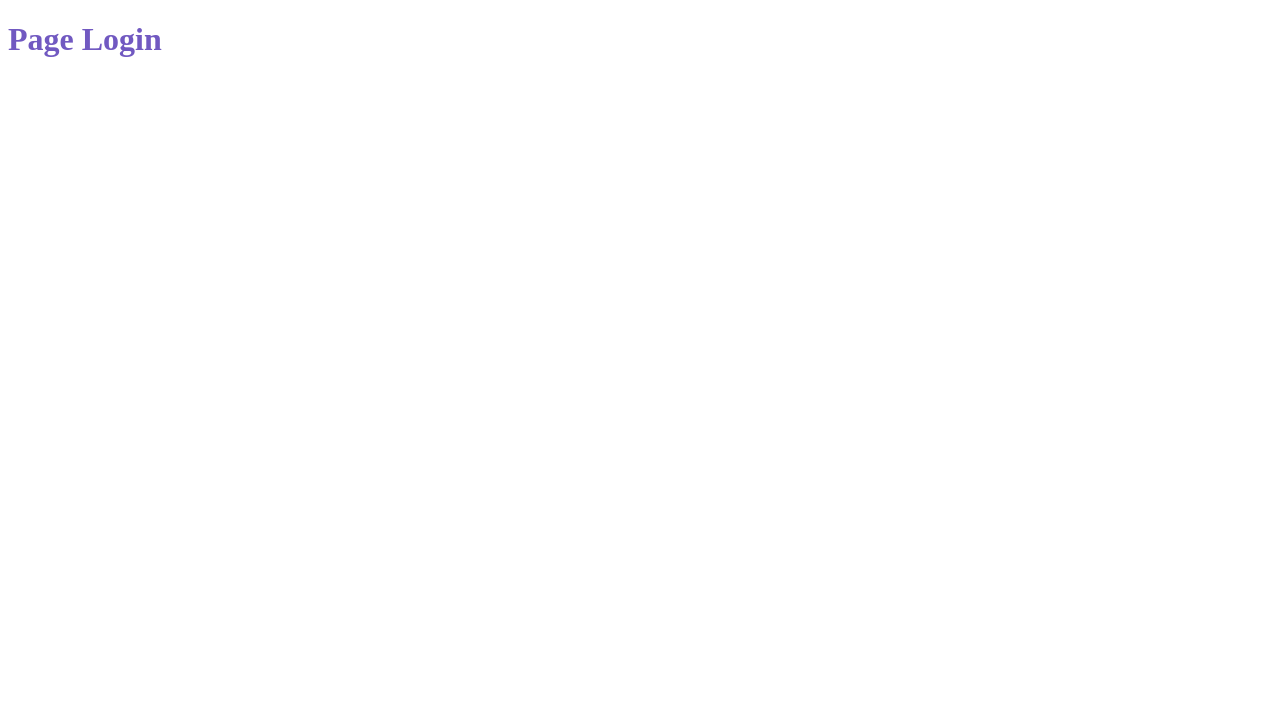
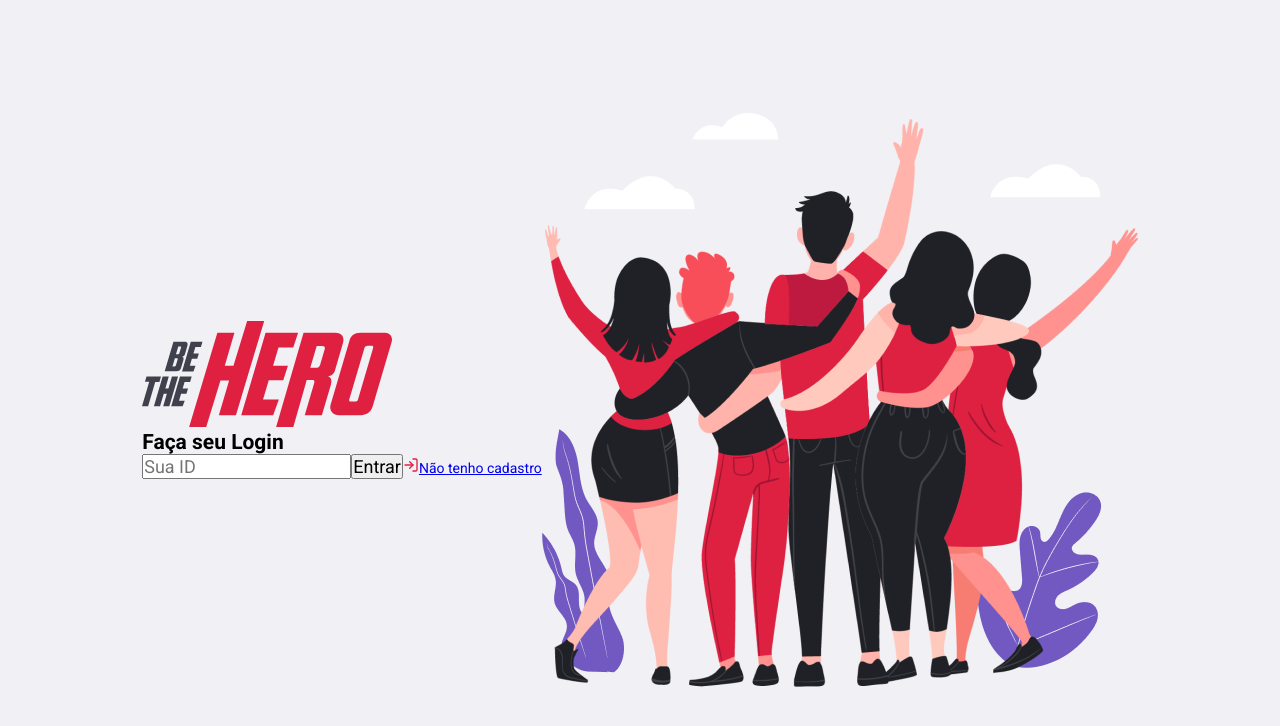
Before and after one commit to ItsJuniorDias/Be-The-Hero, a React (Create React App) app in the folder frontend/: page / in a window 1280 px wide. Shown: the top 726 px of the page. Built offline with nearby package versions, Linux system fonts and the light colour scheme.

Commit message:
Styleshed Login

```diff
--- a/frontend/package.json
+++ b/frontend/package.json
@@ -8,6 +8,7 @@
     "@testing-library/user-event": "^7.1.2",
     "react": "^16.13.1",
     "react-dom": "^16.13.1",
+    "react-icons": "^3.9.0",
     "react-scripts": "3.4.1"
   },
   "scripts": {
--- a/frontend/src/App.js
+++ b/frontend/src/App.js
@@ -1,4 +1,6 @@
 import React from 'react';
+
+import './global.css';
 
 import Login from './pages/Login';
 
--- /dev/null
+++ b/frontend/src/global.css
@@ -0,0 +1,22 @@
+@import url('https://fonts.googleapis.com/css?family=Roboto:400,500,700&display=swap');
+
+* {
+  margin: 0;
+  padding: 0;
+  outline: 0;
+  box-sizing: border-box;
+}
+
+body {
+  font: 400 14px Roboto, sans-serif;
+  background: #f0f0f5;
+  -webkit-font-smoothing: antialiased;
+}
+
+input, button, textarea {
+  font: 400 18px Roboto, sans-serif;
+}
+
+button {
+  cursor: pointer;
+}
--- a/frontend/src/pages/Login/index.js
+++ b/frontend/src/pages/Login/index.js
@@ -1,9 +1,31 @@
 import React from 'react';
+import { FiLogIn } from 'react-icons/fi';
 
 import './styles.css';
 
+import logoImg from '../../assets/logo.svg';
+import heroesImg from '../../assets/heroes.png';
+
 export default function Login() {
   return (
-    <h1>Page Login</h1>
+    <div className="login-container">
+      <section className="form">
+        <img src={logoImg} alt="Logo" />
+
+        <form>
+          <h1>Faça seu Login</h1>
+
+          <input placeholder="Sua ID" />
+          <button type="submit">Entrar</button>
+
+          <a href="/register">
+            <FiLogIn size={16} color="#E02041" />
+            Não tenho cadastro
+          </a>
+        </form>
+      </section>
+
+      <img src={heroesImg} alt="Heroes" />
+    </div>
   );
 }
--- a/frontend/src/pages/Login/styles.css
+++ b/frontend/src/pages/Login/styles.css
@@ -1,3 +1,10 @@
-h1 {
-  color: #7159c1;
+.login-container {
+  width: 100%;
+  max-width: 1120px;
+  height: 100vh;
+  margin: 0 auto;
+
+  display: flex;
+  align-items: center;
+  justify-content: center;
 }
```
Also changed, not shown: 1 other file (tests, documents, lock files or other folders).
